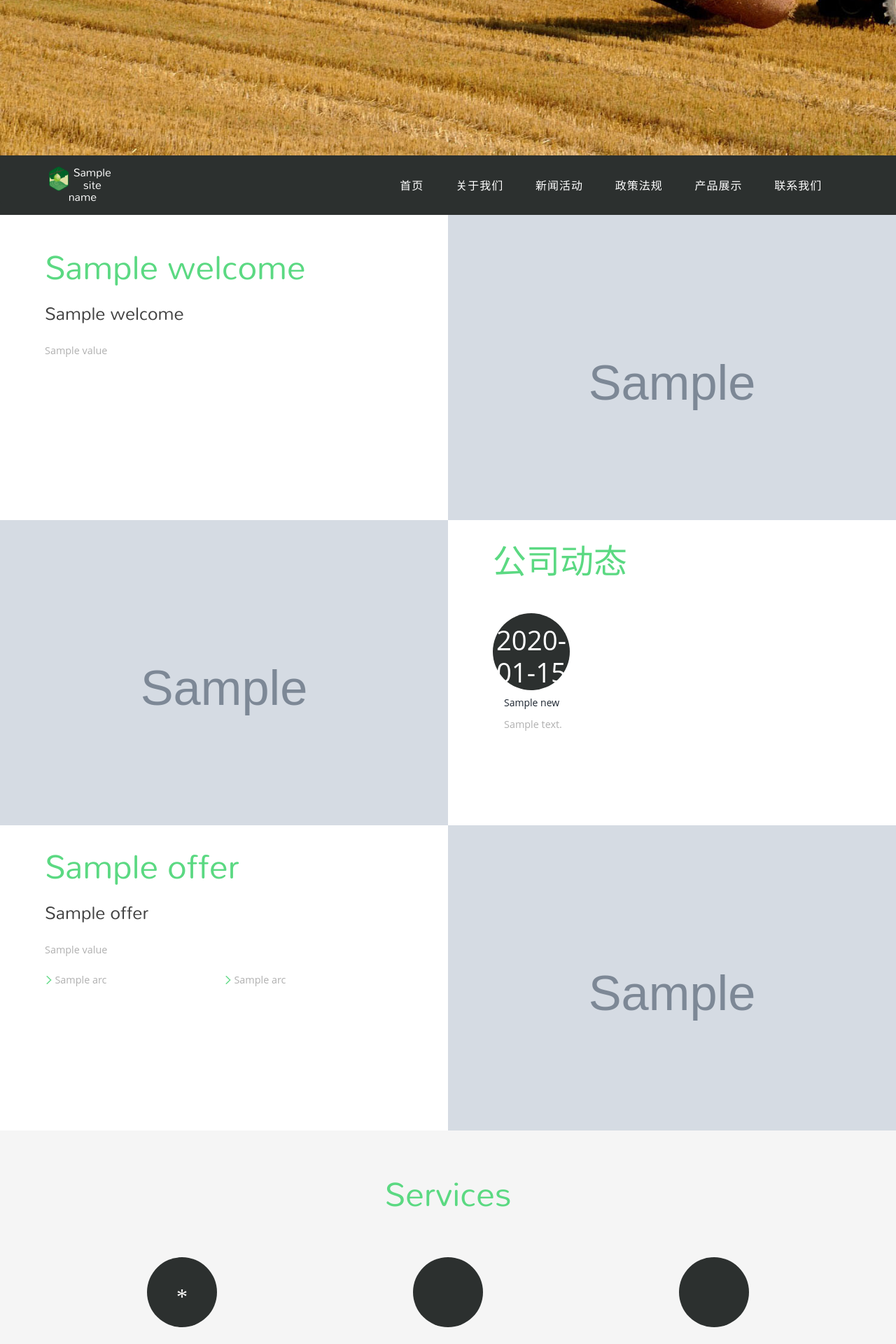
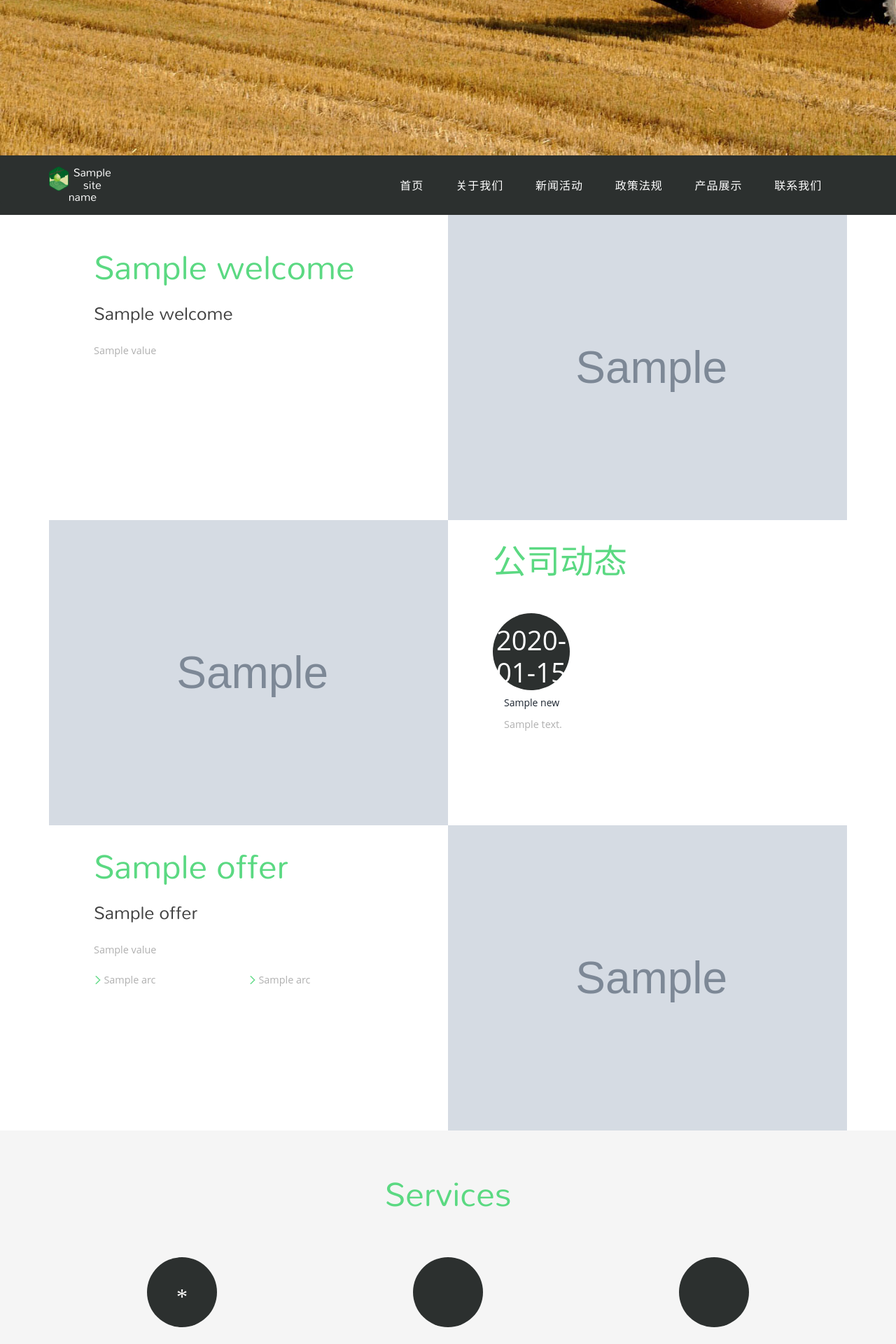
Before and after one commit to leeyisoft/py_admin, a Python web app: template applications/home/templates/index.htm in a window 1280 px wide. Shown: the part 498-2418 px from the top of the page at 70% size. Run offline with Jinja, Linux system fonts and the light colour scheme; the template is opened without the code that fills it: most values are stand-ins (such as "Sample title", 1, 10 or a date in 2020); grey boxes marked "Sample" are stand-in pictures; some libraries are stand-ins or nearby versions; some web fonts are replaced.

Commit message:
首页内容居中

```diff
--- a/applications/home/templates/index.htm
+++ b/applications/home/templates/index.htm
@@ -6,7 +6,7 @@
     {% include "common/banner.htm" %}
 
     {% include "common/top_nav.htm" %}
-    <!--navigation-->
+    <div class="container" style="">
         <!-- banner-bottom -->
         <div class="welcome">
             <div class="welcome-left">
@@ -135,7 +135,7 @@
             <!-- //container -->
         </div>
         <!-- //new-bottom -->
-
+    </div>
 {% endblock %}
 
 {% block footer %}
```
Lines whose indentation alone changed are shown as unchanged.
